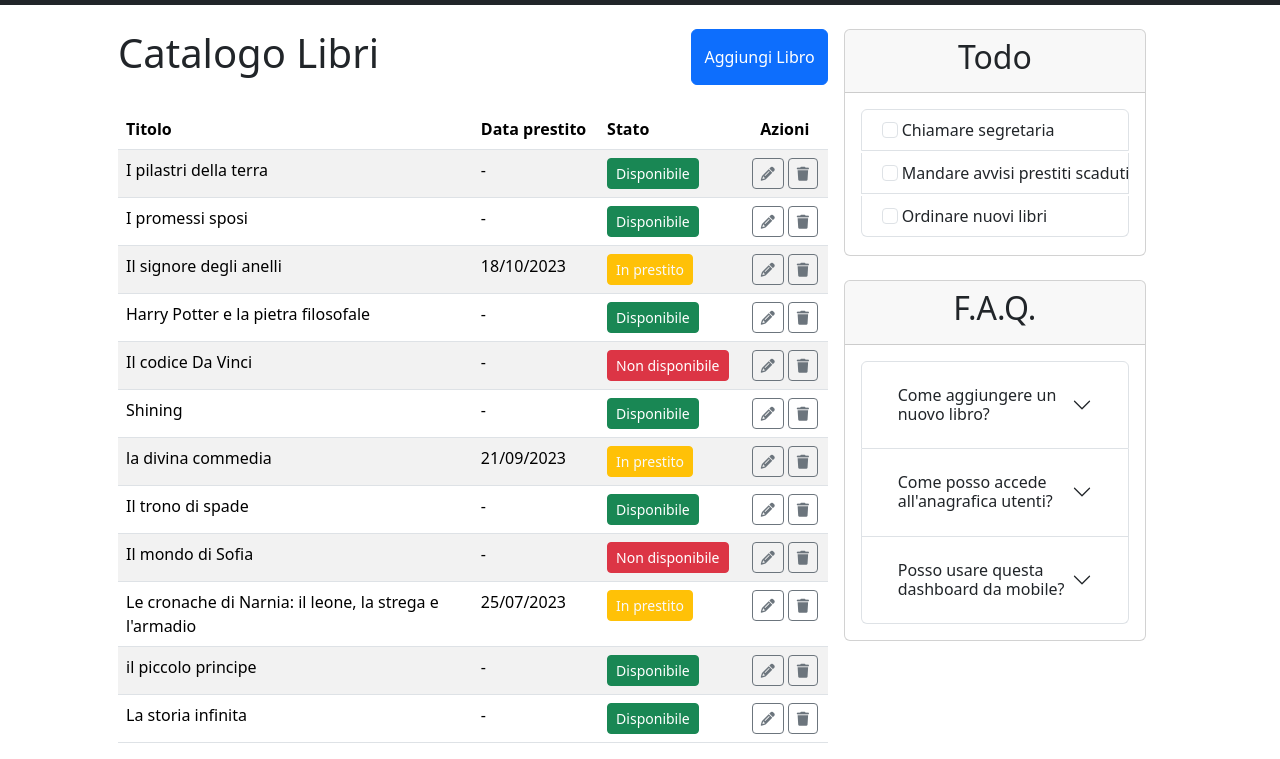
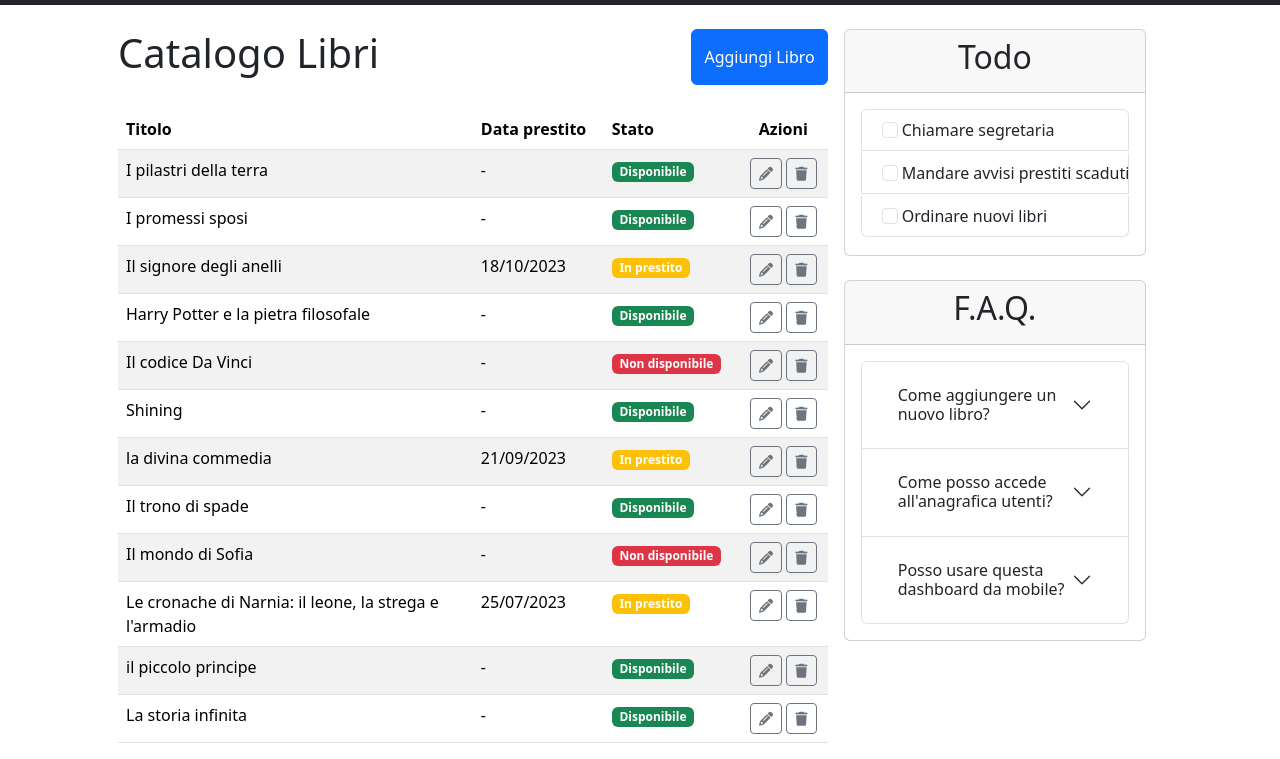
Before and after one commit to ViktorJoseCentonza/html-css-bootstrap-dashboard, a plain HTML site: page index.html in a window 1280 px wide. Shown: the part 81-840 px from the top of the page. Drawn offline with nearby package versions, Linux system fonts and the light colour scheme.

Commit message:
edit switch button with badge + remove nowrap

```diff
--- a/index.html
+++ b/index.html
@@ -76,7 +76,7 @@
                         <tr>
                             <td>I pilastri della terra</td>
                             <td class="d-none d-lg-table-cell">-</td>
-                            <td><button type="button" class="btn btn-success btn-sm">Disponibile</button></td>
+                            <td><span class="badge bg-success">Disponibile</span></td>
                             <td class="text-center text-nowrap">
                                 <button type="button" class="btn btn-outline-secondary btn-sm"><i
                                         class="fa-solid fa-pencil"></i></button>
@@ -88,7 +88,7 @@
                         <tr>
                             <td>I promessi sposi</td>
                             <td class="d-none d-lg-table-cell">-</td>
-                            <td><button type="button" class="btn btn-success btn-sm">Disponibile</button></td>
+                            <td><span class="badge bg-success">Disponibile</span></td>
                             <td class="text-center">
                                 <button type="button" class="btn btn-outline-secondary btn-sm"><i
                                         class="fa-solid fa-pencil"></i></button>
@@ -99,7 +99,7 @@
                         <tr>
                             <td>Il signore degli anelli</td>
                             <td class="d-none d-lg-table-cell">18/10/2023</td>
-                            <td><button type="button" class="btn btn-warning btn-sm text-light">In prestito</button>
+                            <td><span class="badge bg-warning">In prestito</span>
                             </td>
                             <td class="text-center">
                                 <button type="button" class="btn btn-outline-secondary btn-sm"><i
@@ -111,7 +111,7 @@
                         <tr>
                             <td>Harry Potter e la pietra filosofale</td>
                             <td class="d-none d-lg-table-cell">-</td>
-                            <td><button type="button" class="btn btn-success btn-sm">Disponibile</button></td>
+                            <td><span class="badge bg-success">Disponibile</span></td>
                             <td class="text-center">
                                 <button type="button" class="btn btn-outline-secondary btn-sm"><i
                                         class="fa-solid fa-pencil"></i></button>
@@ -123,8 +123,7 @@
                         <tr>
                             <td>Il codice Da Vinci</td>
                             <td class="d-none d-lg-table-cell">-</td>
-                            <td class="text-nowrap"><button type="button" class="btn btn-danger btn-sm">Non
-                                    disponibile</button></td>
+                            <td><span class="badge bg-danger">Non disponibile</span></td>
                             <td class="text-center">
                                 <button type="button" class="btn btn-outline-secondary btn-sm"><i
                                         class="fa-solid fa-pencil"></i></button>
@@ -135,7 +134,7 @@
                         <tr>
                             <td>Shining</td>
                             <td class="d-none d-lg-table-cell">-</td>
-                            <td><button type="button" class="btn btn-success btn-sm">Disponibile</button></td>
+                            <td><span class="badge bg-success">Disponibile</span></td>
                             <td class="text-center">
                                 <button type="button" class="btn btn-outline-secondary btn-sm"><i
                                         class="fa-solid fa-pencil"></i></button>
@@ -146,7 +145,7 @@
                         <tr>
                             <td>la divina commedia</td>
                             <td class="d-none d-lg-table-cell">21/09/2023</td>
-                            <td><button type="button" class="btn btn-warning btn-sm text-light">In prestito</button>
+                            <td><span class="badge bg-warning">In prestito</span>
                             </td>
                             <td class="text-center">
                                 <button type="button" class="btn btn-outline-secondary btn-sm"><i
@@ -159,7 +158,7 @@
                         <tr>
                             <td>Il trono di spade</td>
                             <td class="d-none d-lg-table-cell">-</td>
-                            <td><button type="button" class="btn btn-success btn-sm">Disponibile</button></td>
+                            <td><span class="badge bg-success">Disponibile</span></td>
                             <td class="text-center">
                                 <button type="button" class="btn btn-outline-secondary btn-sm"><i
                                         class="fa-solid fa-pencil"></i></button>
@@ -170,8 +169,7 @@
                         <tr>
                             <td>Il mondo di Sofia</td>
                             <td class="d-none d-lg-table-cell">-</td>
-                            <td class="text-nowrap"><button type="button" class="btn btn-danger btn-sm">Non
-                                    disponibile</button></td>
+                            <td><span class="badge bg-danger">Non disponibile</span></td>
                             <td class="text-center">
                                 <button type="button" class="btn btn-outline-secondary btn-sm"><i
                                         class="fa-solid fa-pencil"></i></button>
@@ -182,7 +180,8 @@
                         <tr>
                             <td>Le cronache di Narnia: il leone, la strega e l'armadio</td>
                             <td class="d-none d-lg-table-cell">25/07/2023</td>
-                            <td><button type="button" class="btn btn-warning btn-sm text-light">In prestito</button>
+                            <td><span class="badge bg-warning">In prestito</span>
+
                             </td>
                             <td class="text-center">
                                 <button type="button" class="btn btn-outline-secondary btn-sm"><i
@@ -195,7 +194,7 @@
                         <tr>
                             <td>il piccolo principe</td>
                             <td class="d-none d-lg-table-cell">-</td>
-                            <td><button type="button" class="btn btn-success btn-sm">Disponibile</button></td>
+                            <td><span class="badge bg-success">Disponibile</span></td>
                             <td class="text-center">
                                 <button type="button" class="btn btn-outline-secondary btn-sm"><i
                                         class="fa-solid fa-pencil"></i></button>
@@ -206,7 +205,7 @@
                         <tr>
                             <td>La storia infinita</td>
                             <td class="d-none d-lg-table-cell">-</td>
-                            <td><button type="button" class="btn btn-success btn-sm">Disponibile</button></td>
+                            <td><span class="badge bg-success">Disponibile</span></td>
                             <td class="text-center">
                                 <button type="button" class="btn btn-outline-secondary btn-sm"><i
                                         class="fa-solid fa-pencil"></i></button>
```
